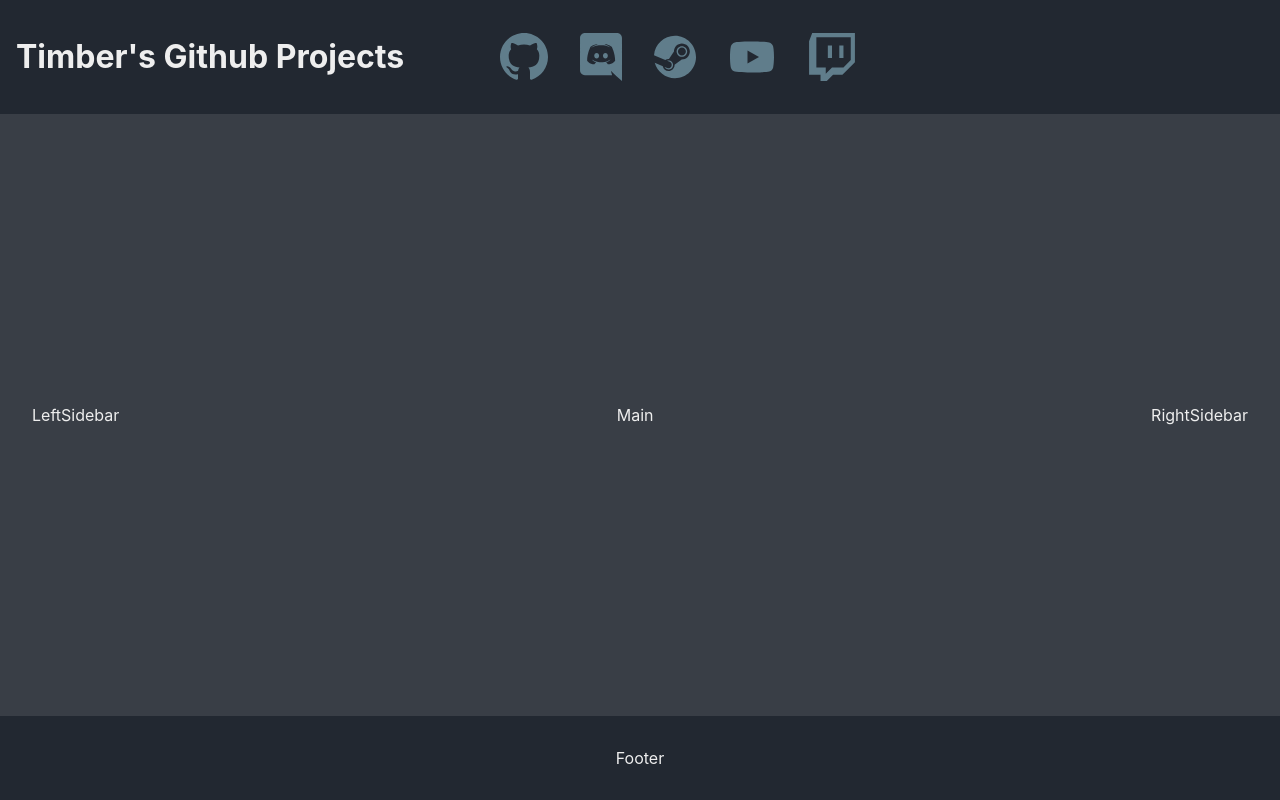
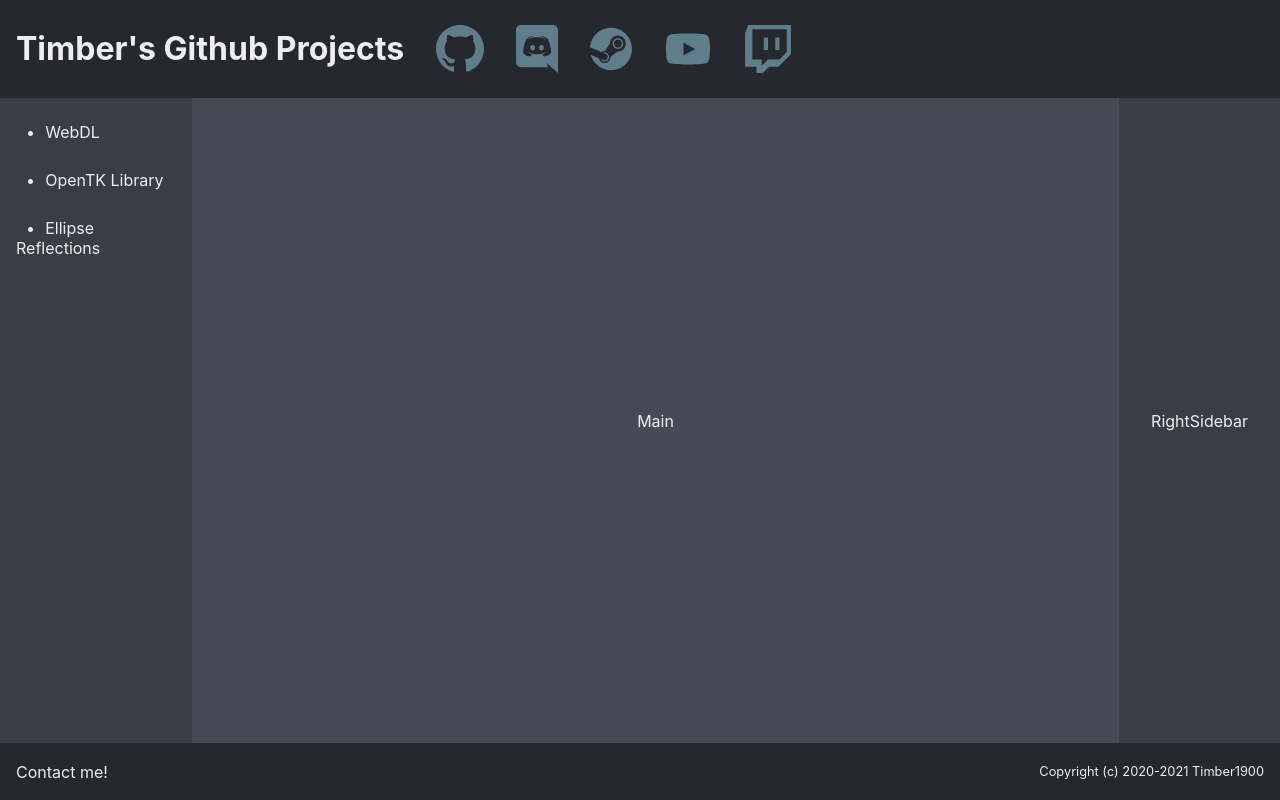
Before and after one commit to Timber1900/Timber1900.github.io, a Svelte app in the folder website/: page / in a window 1280 px wide. Built offline with nearby package versions, Linux system fonts and the light colour scheme.

Commit message:
Header, Sidebar and footer stuff

```diff
--- a/website/public/global.css
+++ b/website/public/global.css
@@ -1,18 +1,32 @@
-html, body {
-	position: relative;
-	width: 100%;
-	height: 100%;
+html,
+body {
+  position: relative;
+  width: 100%;
+  height: 100%;
 }
 
 body {
-	margin: 0;
-	box-sizing: border-box;
-	font-family: -apple-system, BlinkMacSystemFont, "Segoe UI", Roboto, Oxygen-Sans, Ubuntu, Cantarell, "Helvetica Neue", sans-serif;
+  margin: 0;
+  box-sizing: border-box;
+  font-family: -apple-system, BlinkMacSystemFont, 'Segoe UI', Roboto,
+    Oxygen-Sans, Ubuntu, Cantarell, 'Helvetica Neue', sans-serif;
 }
 
-.dark-primary-color    { background: #222831; }
-.default-primary-color { background: #393e46; }
-.light-primary-color   { background: #00adb5; }
-.text-primary-color    { color: #eeeeee; }
-.accent-color          { background: #607D8B; }
-.divider-color         { border-color: #BDBDBD; }
+.dark-primary-color {
+  background: hsl(217, 10%, 16%);
+}
+.default-primary-color {
+  background: hsl(217, 10%, 25%);
+}
+.light-primary-color {
+  background: hsl(217, 10%, 30%);
+}
+.text-primary-color {
+  color: #eeeeee;
+}
+.accent-color {
+  background: #607d8b;
+}
+.divider-color {
+  border-color: #bdbdbd;
+}
--- a/website/src/Components/Footer.svelte
+++ b/website/src/Components/Footer.svelte
@@ -1,12 +1,33 @@
 <footer class="text-primary-color dark-primary-color">
-  Footer
+  <div class="link">
+    <a class="text-primary-color" href="mailto:hugo@hteixeira.me">Contact me!</a
+    >
+  </div>
+  <p>Copyright (c) 2020-2021 Timber1900</p>
 </footer>
 
 <style>
   footer {
     grid-column: 1 / 4;
-    padding: 2rem;
+    padding: 0.5rem 1rem;
     place-items: center;
     display: grid;
+    grid-template-columns: 1fr auto;
+  }
+
+  a {
+    text-decoration: none;
+  }
+
+  p {
+    font-size: 0.8em;
+  }
+
+  .link {
+    display: flex;
+    align-items: center;
+    justify-content: flex-start;
+    flex-direction: row;
+    width: 100%;
   }
 </style>
--- a/website/src/Components/Header.svelte
+++ b/website/src/Components/Header.svelte
@@ -1,10 +1,9 @@
 <script lang="ts">
-  import GithubLogo from "./GithubLogo.svelte";
-  import DiscordLogo from "./DiscordLogo.svelte";
-  import SteamLogo from "./SteamLogo.svelte";
-  import YoutubeLogo from "./YoutubeLogo.svelte";
-  import TwitchLogo from "./TwitchLogo.svelte";
-
+  import GithubLogo from './GithubLogo.svelte';
+  import DiscordLogo from './DiscordLogo.svelte';
+  import SteamLogo from './SteamLogo.svelte';
+  import YoutubeLogo from './YoutubeLogo.svelte';
+  import TwitchLogo from './TwitchLogo.svelte';
 </script>
 
 <header class="text-primary-color dark-primary-color">
@@ -30,10 +29,15 @@
 
 <style>
   header {
-    padding: 1em;
+    padding: 0.5rem 1rem;
     grid-column: 1 / 4;
     grid-template-columns: auto 1fr;
     display: grid;
+  }
+
+  h1 {
+    white-space: nowrap;
+    max-lines: 1;
   }
 
   .icons-outer {
@@ -42,7 +46,7 @@
     justify-content: flex-start;
     flex-direction: row;
     height: 100%;
-    padding: 0 5em;
+    padding: 0 5em 0 1em;
   }
 
   .icons-outer > div {
@@ -61,7 +65,7 @@
     padding: 0;
     width: 0;
     color: #eeeeee00;
-    transition: all cubic-bezier(.68,-0.55,.27,1.55) 0.5s;
+    transition: all cubic-bezier(0.65, 0.05, 0.36, 1) 0.5s;
   }
 
   .svg-div:hover::after {
--- a/website/src/Components/LeftSidebar.svelte
+++ b/website/src/Components/LeftSidebar.svelte
@@ -1,12 +1,41 @@
 <div class="left-side">
-  <p class="text-primary-color">LeftSidebar</p>
+  <div class="item">
+    <a href="https://www.web-dl.live" class="text-primary-color">WebDL</a>
+  </div>
+  <div class="item">
+    <a href="https://open.timber1900.tk" class="text-primary-color"
+      >OpenTK Library</a
+    >
+  </div>
+  <div class="item">
+    <a href="/EllipseReflections/" class="text-primary-color"
+      >Ellipse Reflections</a
+    >
+  </div>
 </div>
 
 <style>
   .left-side {
     grid-column: 1 / 2;
-    place-items: center;
-    display: grid;
-    padding: 2em;
+    display: flex;
+    justify-content: flex-start;
+    align-items: center;
+    padding: 1em;
+    flex-direction: column;
+  }
+
+  .item {
+    width: 10em;
+    height: 2em;
+    padding: 0.5em 0;
+  }
+
+  a {
+    text-decoration: none;
+  }
+
+  a::before {
+    content: '•';
+    padding: 0 1ch;
   }
 </style>
--- a/website/src/Components/MainContent.svelte
+++ b/website/src/Components/MainContent.svelte
@@ -1,6 +1,4 @@
-<main class="text-primary-color">
-  Main
-</main>
+<main class="text-primary-color light-primary-color">Main</main>
 
 <style>
   main {
```
